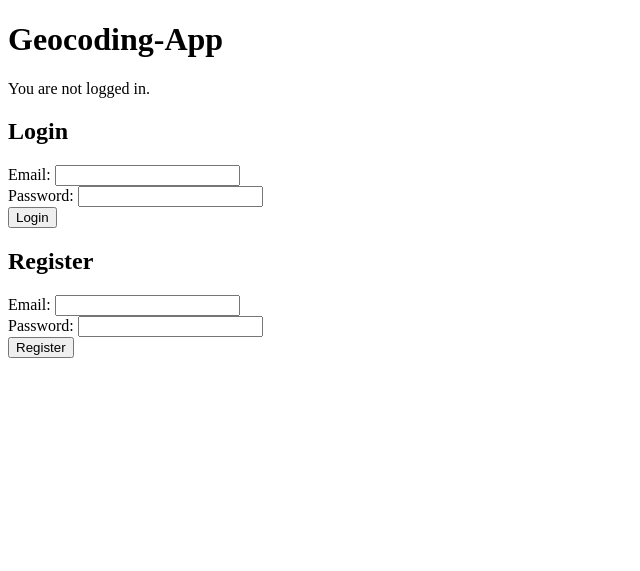
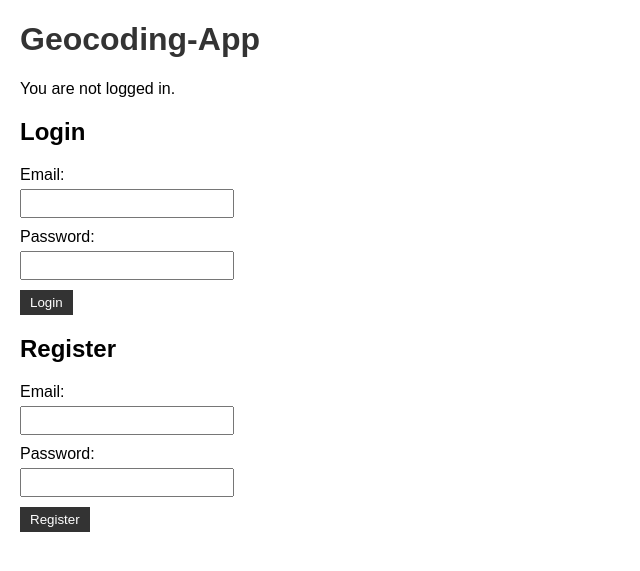
Before and after one commit to Jared951/geocoding-app, a Flask app: page / in a window 1280 px wide. Shown: the top 571 px of the page, without its empty margins (0-640 px from the left). Run offline with Flask 3, Linux system fonts and the light colour scheme.

Commit message:
added basic styling

```diff
--- /dev/null
+++ b/static/styles.css
@@ -0,0 +1,54 @@
+body {
+    font-family: Arial, sans-serif;
+    margin: 20px;
+}
+
+h1 {
+    color: #333;
+}
+
+p {
+    margin-bottom: 10px;
+}
+
+a {
+    margin-right: 10px;
+}
+
+.flashes {
+    list-style-type: none;
+    padding: 0;
+    margin-bottom: 10px;
+}
+
+.flashes li {
+    color: red;
+}
+
+form {
+    margin-bottom: 20px;
+}
+
+label {
+    display: block;
+    margin-bottom: 5px;
+}
+
+input[type="text"],
+input[type="password"] {
+    margin-bottom: 10px;
+    padding: 5px;
+    width: 200px;
+}
+
+input[type="submit"] {
+    background-color: #333;
+    color: #fff;
+    padding: 5px 10px;
+    border: none;
+    cursor: pointer;
+    }
+
+input[type="submit"]:hover {
+    background-color: #555;
+}
--- a/templates/add_brand.html
+++ b/templates/add_brand.html
@@ -4,6 +4,7 @@
     <meta charset="UTF-8">
     <meta http-equiv="X-UA-Compatible" content="IE=edge">
     <meta name="viewport" content="width=device-width, initial-scale=1.0">
+    <link rel="stylesheet" type="text/css" href="{{ url_for('static', filename='styles.css') }}">
     <title>Add Brand</title>
 </head>
 <body>
--- a/templates/home.html
+++ b/templates/home.html
@@ -4,6 +4,7 @@
     <meta charset="UTF-8">
     <meta http-equiv="X-UA-Compatible" content="IE=edge">
     <meta name="viewport" content="width=device-width, initial-scale=1.0">
+    <link rel="stylesheet" type="text/css" href="{{ url_for('static', filename='styles.css') }}">
     <title>Geocoding App</title>
 </head>
 <body>
--- a/templates/view_all.html
+++ b/templates/view_all.html
@@ -4,6 +4,7 @@
     <meta charset="UTF-8">
     <meta http-equiv="X-UA-Compatible" content="IE=edge">
     <meta name="viewport" content="width=device-width, initial-scale=1.0">
+    <link rel="stylesheet" type="text/css" href="{{ url_for('static', filename='styles.css') }}">
     <title>Profile</title>
 </head>
 <body>
```
